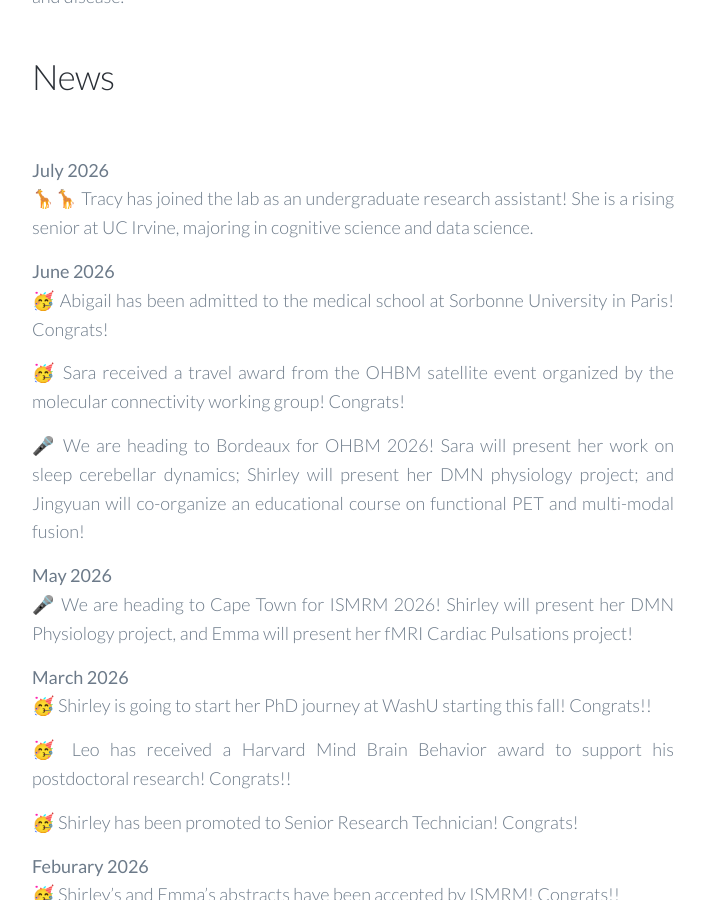
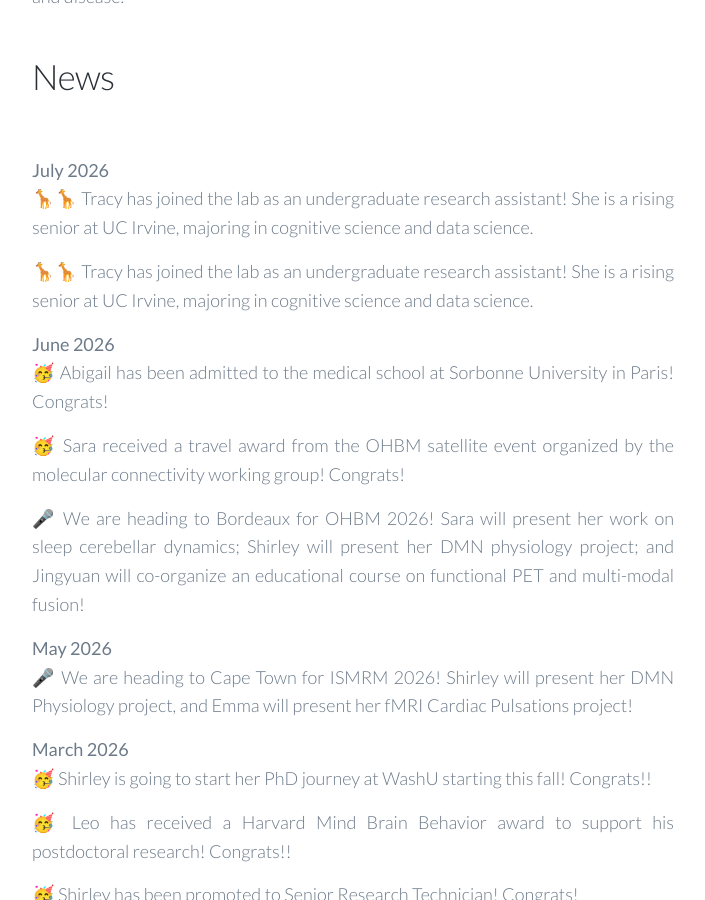
Before and after one commit to CANDYlaboratory/candylab.github.io, a Jekyll site: the page built from _pages/about.md, in a window 1280 px wide and 900 px high, scrolled down 569 px. Shown: the whole window, without its empty margins (479-1184 px from the left). Built offline with Jekyll 4.4.1, drawn with Linux system fonts in a browser that asks for light colours; nearby versions of some CDN libraries.

Commit message:
Update about.md

```diff
--- a/_pages/about.md
+++ b/_pages/about.md
@@ -11,6 +11,8 @@ Our research program lies at the interface of biomedical engineering, signal pro
 <h1>News</h1><br>
 
 <strong>July 2026</strong><br>
+🦒🦒 Tracy has joined the lab as an undergraduate research assistant! She is a rising senior at UC Irvine, majoring in cognitive science and data science.
+
 🦒🦒 Tracy has joined the lab as an undergraduate research assistant! She is a rising senior at UC Irvine, majoring in cognitive science and data science.
 
 <strong>June 2026</strong><br>
```
